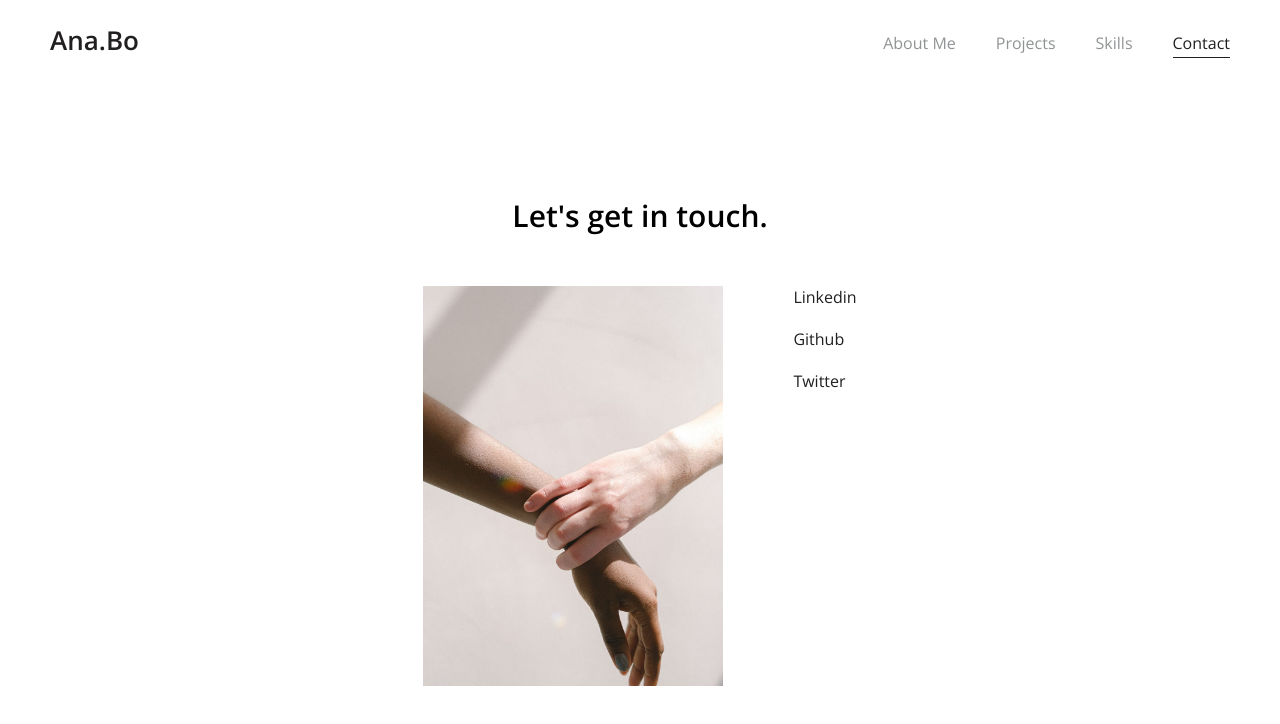
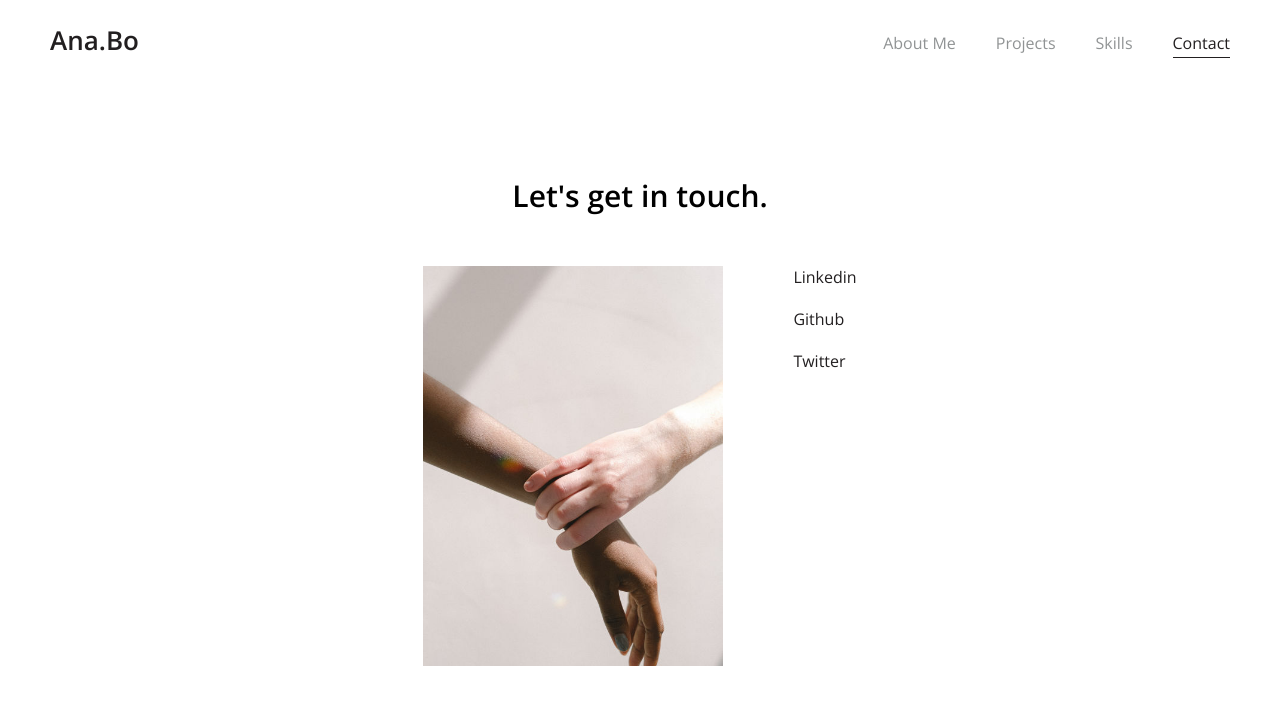
Before and after one commit to anabollain/ana-bollain-portfolio, a React app: page /#/contact in a window 1280 px wide. Built offline with nearby package versions, Linux system fonts and the light colour scheme.

Commit message:
Correct CSS

```diff
--- a/src/styles/Contact.scss
+++ b/src/styles/Contact.scss
@@ -16,7 +16,7 @@
     position: relative;
     @include mediaTablet(){
         //General properties
-        height: 90vh;
+        height: 85vh;
         gap: rem(50);
     }
     &__title{
@@ -29,14 +29,6 @@
         //Position
         position: absolute;
         top: rem(20);
-        overflow: hidden;
-        //Animation
-        animation:
-        typing 3.5s steps(40, end);
-        @keyframes typing {
-            from { width: 0 }
-            to { width: 100% }
-        }
         @include mediaTablet(){
             //General properties
             font-size: rem(30);
--- a/src/styles/Header.scss
+++ b/src/styles/Header.scss
@@ -60,7 +60,7 @@
         @include mediaTablet(){
             //General properties
             width: fit-content;
-            height: 10vh;
+            height: 6vh;
             padding-top: rem(0);
             //Position
             top: 4vh;
```
